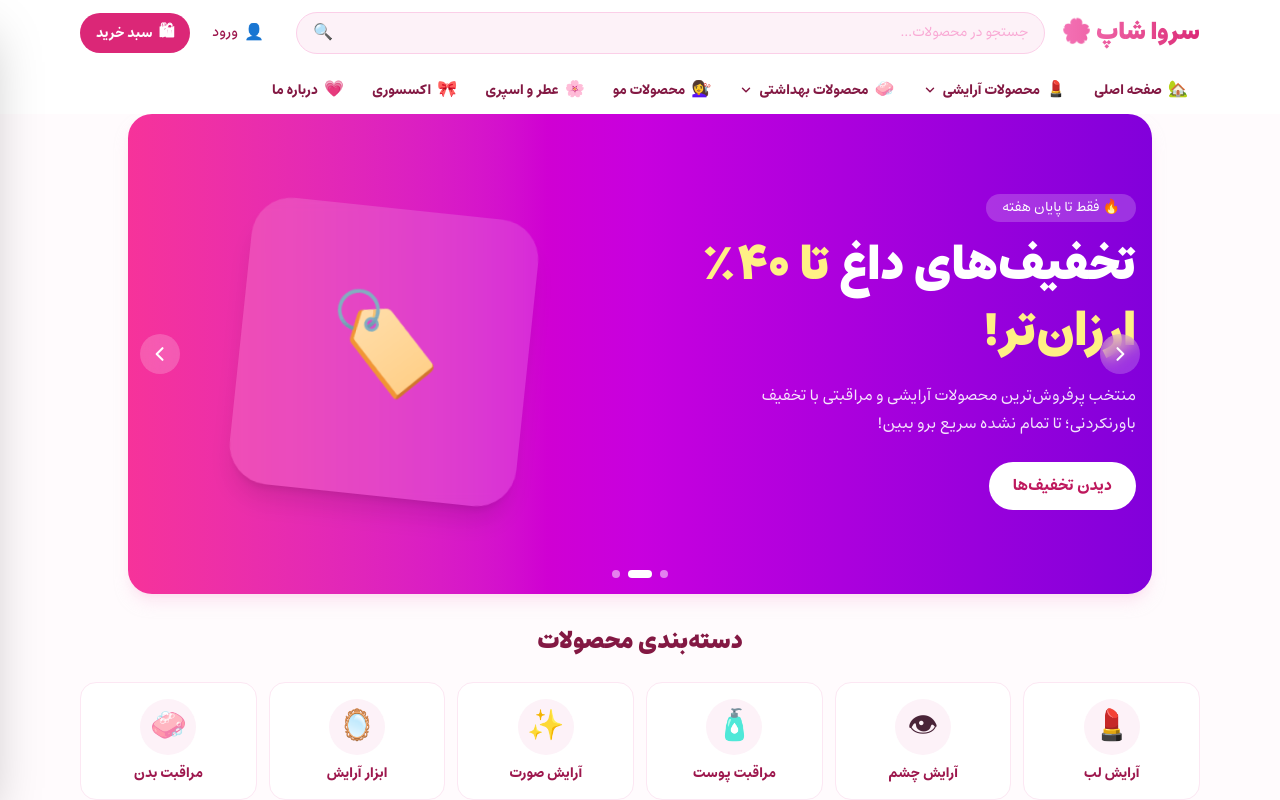
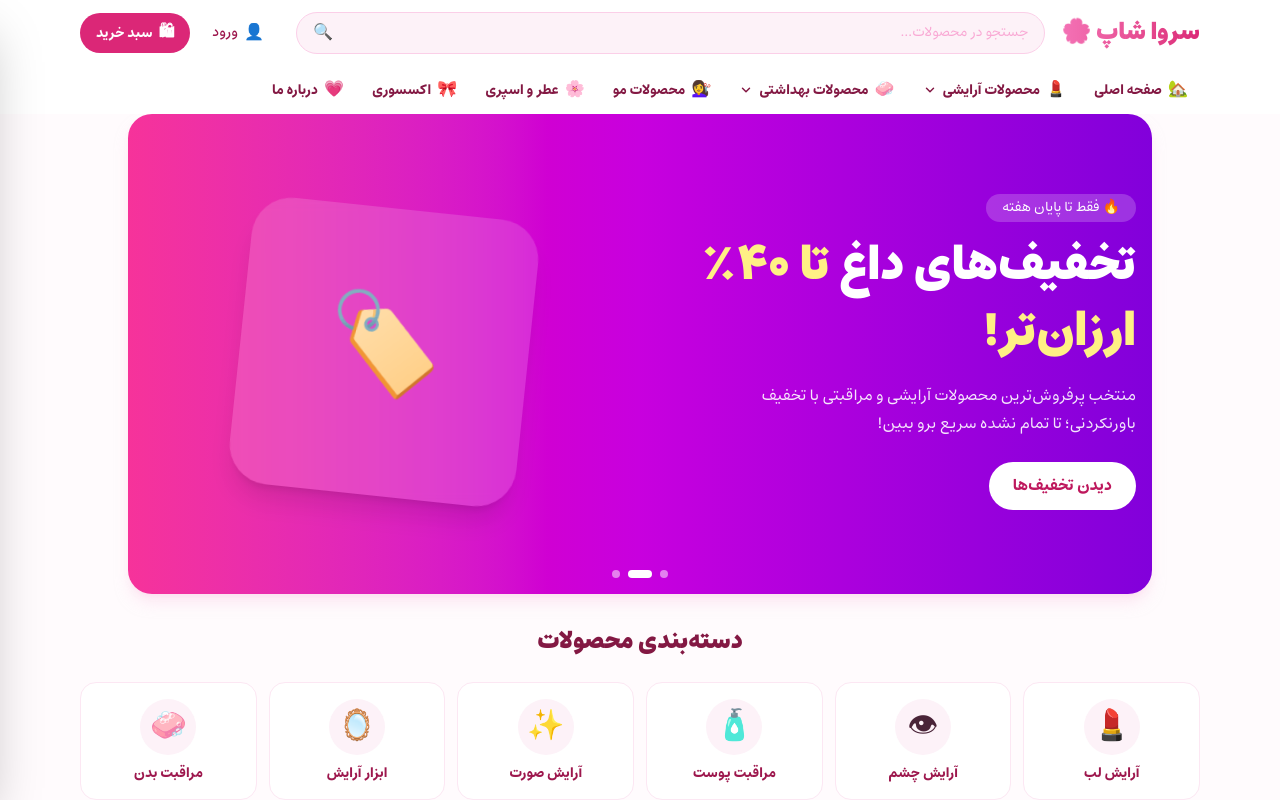
Before and after one commit to soroush-rahmani/sorva-shop, a Next.js app: page / in a window 1280 px wide. Shown: the top 800 px of the page. Built offline with nearby package versions, Linux system fonts and the light colour scheme.

Commit message:
slider arrows appear on hover with slide-in transition

```diff
--- a/components/hero-slider.tsx
+++ b/components/hero-slider.tsx
@@ -64,7 +64,7 @@ export function HeroSlider() {
 
   return (
     <section
-      className="relative mx-auto w-4/5 overflow-hidden rounded-3xl text-white shadow-lg shadow-brand-200/50"
+      className="group relative mx-auto w-4/5 overflow-hidden rounded-3xl text-white shadow-lg shadow-brand-200/50"
       onMouseEnter={() => setPaused(true)}
       onMouseLeave={() => setPaused(false)}
       aria-roledescription="اسلایدر"
@@ -117,11 +117,11 @@ export function HeroSlider() {
         ))}
       </div>
 
-      {/* دکمههای قبلی / بعدی */}
+      {/* دکمههای قبلی / بعدی — با هاور روی بنر ظاهر میشوند */}
       <button
         onClick={() => go(1)}
         aria-label="بنر بعدی"
-        className="absolute left-3 top-1/2 z-10 grid h-10 w-10 -translate-y-1/2 place-items-center rounded-full bg-white/20 backdrop-blur transition hover:bg-white/35"
+        className="absolute left-3 top-1/2 z-10 grid h-10 w-10 -translate-x-3 -translate-y-1/2 place-items-center rounded-full bg-white/20 opacity-0 backdrop-blur transition-all duration-300 hover:bg-white/35 focus-visible:opacity-100 group-hover:translate-x-0 group-hover:opacity-100"
       >
         <svg
           className="h-5 w-5"
@@ -136,7 +136,7 @@ export function HeroSlider() {
       <button
         onClick={() => go(-1)}
         aria-label="بنر قبلی"
-        className="absolute right-3 top-1/2 z-10 grid h-10 w-10 -translate-y-1/2 place-items-center rounded-full bg-white/20 backdrop-blur transition hover:bg-white/35"
+        className="absolute right-3 top-1/2 z-10 grid h-10 w-10 translate-x-3 -translate-y-1/2 place-items-center rounded-full bg-white/20 opacity-0 backdrop-blur transition-all duration-300 hover:bg-white/35 focus-visible:opacity-100 group-hover:translate-x-0 group-hover:opacity-100"
       >
         <svg
           className="h-5 w-5"
```
